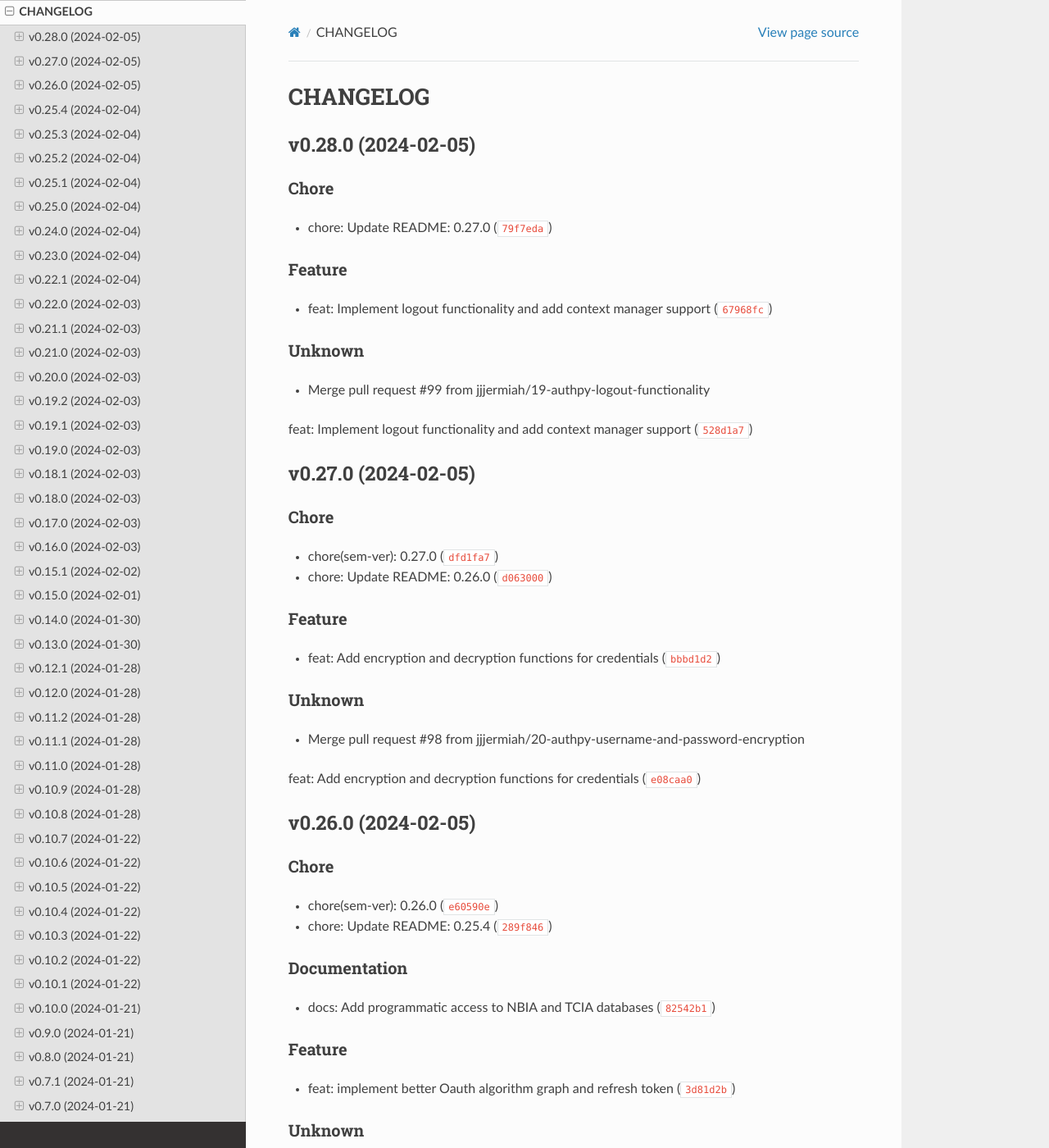
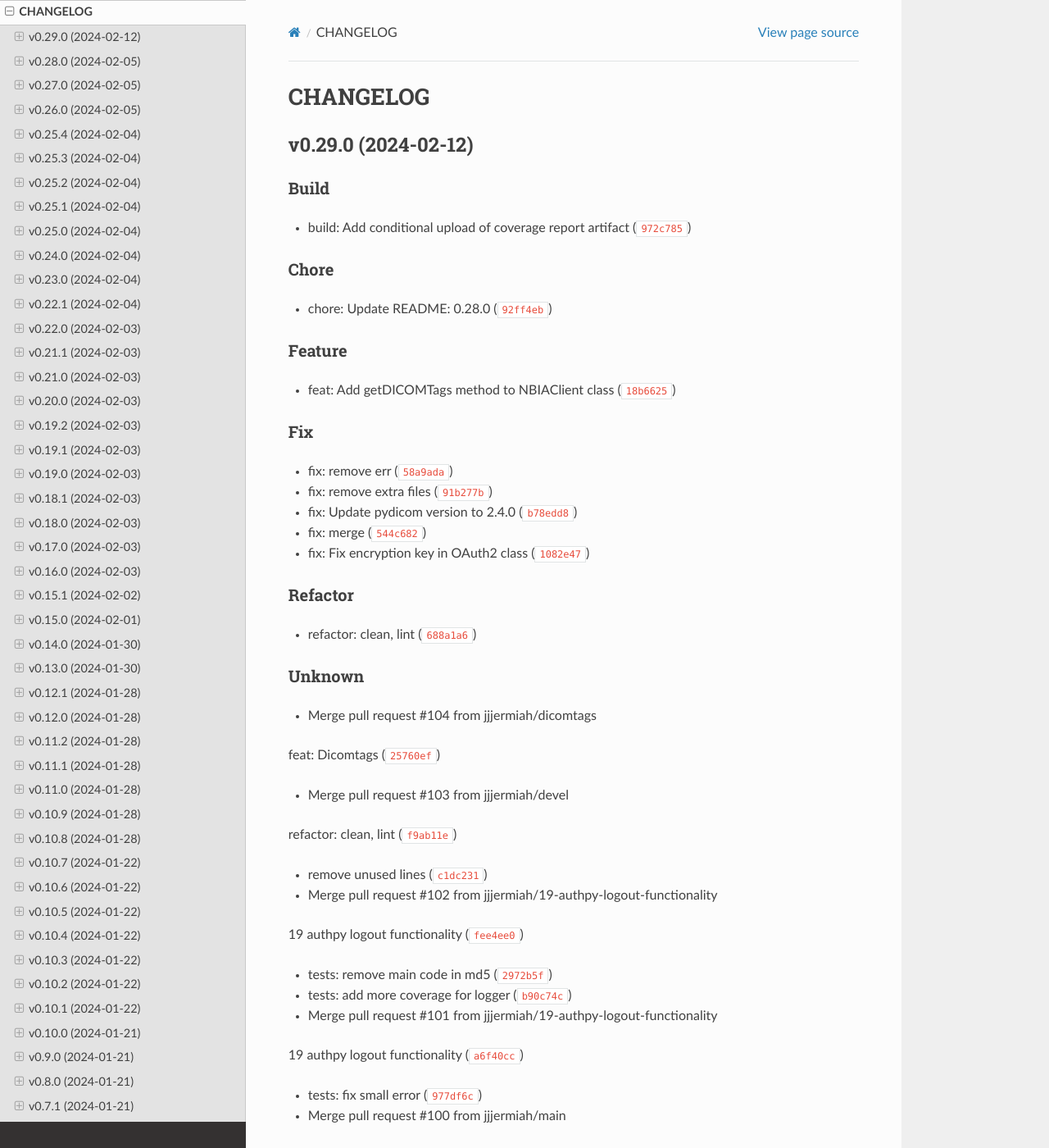
Before and after one commit to jjjermiah/nbia-toolkit, a Sphinx documentation site: the page built from docs/markdowns/CHANGELOG.md, in a window 1280 px wide and 1400 px high. Shown: the whole window at 82% size. Built offline with Sphinx 7.4.7 and the Read the Docs theme 2.0.0, drawn with Linux system fonts in a browser that asks for light colours; pages that are not in the unit, such as notebooks, are missing from menus; some of the changed text lies outside the part shown.

Commit message:
chore(sem-ver): 0.29.0

```diff
--- a/docs/markdowns/CHANGELOG.md
+++ b/docs/markdowns/CHANGELOG.md
@@ -2,9 +2,74 @@
 
 
 
+## v0.29.0 (2024-02-12)
+
+### Build
+
+* build: Add conditional upload of coverage report artifact ([`972c785`](https://github.com/jjjermiah/nbia-toolkit/commit/972c785b9ffef735ab9544819917d0a23b0d909f))
+
+### Chore
+
+* chore: Update README: 0.28.0 ([`92ff4eb`](https://github.com/jjjermiah/nbia-toolkit/commit/92ff4ebe8420bd3f63011424ec3bb44ebe286f4c))
+
+### Feature
+
+* feat: Add getDICOMTags method to NBIAClient class ([`18b6625`](https://github.com/jjjermiah/nbia-toolkit/commit/18b6625df5a1d435aaad37d4d920b5198e0e58d3))
+
+### Fix
+
+* fix: remove err ([`58a9ada`](https://github.com/jjjermiah/nbia-toolkit/commit/58a9ada2bdfc0ec126ff80ce3adff4608562001b))
+
+* fix: remove extra files ([`91b277b`](https://github.com/jjjermiah/nbia-toolkit/commit/91b277ba1a09f491bf8c8943dc4cf6f940f523d0))
+
+* fix: Update pydicom version to 2.4.0 ([`b78edd8`](https://github.com/jjjermiah/nbia-toolkit/commit/b78edd842f230b75d54e11d91a91c9979a2b8380))
+
+* fix: merge ([`544c682`](https://github.com/jjjermiah/nbia-toolkit/commit/544c682d9300aae80def16a22e379602ef5a8370))
+
+* fix: Fix encryption key in OAuth2 class ([`1082e47`](https://github.com/jjjermiah/nbia-toolkit/commit/1082e476f9f00bd4e45df2f9262b344718a83ee6))
+
+### Refactor
+
+* refactor: clean, lint ([`688a1a6`](https://github.com/jjjermiah/nbia-toolkit/commit/688a1a6de485c14a9e20150fc1335635f3221f01))
+
+### Unknown
+
+* Merge pull request #104 from jjjermiah/dicomtags
+
+feat: Dicomtags ([`25760ef`](https://github.com/jjjermiah/nbia-toolkit/commit/25760ef89c94dce23c4bf4ba8e5ba00fabe32c29))
+
+* Merge pull request #103 from jjjermiah/devel
+
+refactor: clean, lint ([`f9ab11e`](https://github.com/jjjermiah/nbia-toolkit/commit/f9ab11e6980cd95b7b661465a0cc4796d8e8df66))
+
+* remove unused lines ([`c1dc231`](https://github.com/jjjermiah/nbia-toolkit/commit/c1dc23113340d358cd201c36f2e1e9b1505644cc))
+
+* Merge pull request #102 from jjjermiah/19-authpy-logout-functionality
+
+19 authpy logout functionality ([`fee4ee0`](https://github.com/jjjermiah/nbia-toolkit/commit/fee4ee0c870a178a459db9e15d8f521456daa170))
+
+* tests: remove main code in md5 ([`2972b5f`](https://github.com/jjjermiah/nbia-toolkit/commit/2972b5fc9b7bb37dea525abeb9a1e8f1748bc072))
+
+* tests: add more coverage for logger ([`b90c74c`](https://github.com/jjjermiah/nbia-toolkit/commit/b90c74c0bd7af5940e72401d17a5e41982466897))
+
+* Merge pull request #101 from jjjermiah/19-authpy-logout-functionality
+
+19 authpy logout functionality ([`a6f40cc`](https://github.com/jjjermiah/nbia-toolkit/commit/a6f40cc506ce035e2a6568e1af546ded37b34677))
+
+* tests: fix small error ([`977df6c`](https://github.com/jjjermiah/nbia-toolkit/commit/977df6c1ae29262f45963cb929d70fb446f5768a))
+
+* Merge pull request #100 from jjjermiah/main
+
+merge ([`d2a6f55`](https://github.com/jjjermiah/nbia-toolkit/commit/d2a6f55cd6df0e98a122f8f94cb6512c8f3da65a))
+
+* tests:  add tests and Update user authentication logic ([`bf4b8d8`](https://github.com/jjjermiah/nbia-toolkit/commit/bf4b8d8737a5621c778c07c52d517a379741139a))
+
+
 ## v0.28.0 (2024-02-05)
 
 ### Chore
+
+* chore(sem-ver): 0.28.0 ([`4f78b7a`](https://github.com/jjjermiah/nbia-toolkit/commit/4f78b7a01e3d58d60ad83b039079198c0181324d))
 
 * chore: Update README: 0.27.0 ([`79f7eda`](https://github.com/jjjermiah/nbia-toolkit/commit/79f7edafff8bf0ada9f0ea14909c9fe45f628a69))
 
--- a/pyproject.toml
+++ b/pyproject.toml
@@ -1,6 +1,6 @@
 [tool.poetry]
 name = "nbiatoolkit"
-version = "0.28.0"
+version = "0.29.0"
 description = "A python package to query the National Biomedical Imaging Archive (NBIA) database."
 authors = ["Jermiah Joseph"]
 license = "MIT"
--- a/setup.py
+++ b/setup.py
@@ -1,6 +1,6 @@
 from setuptools import setup
 
-__version__ = "0.28.0"
+__version__ = "0.29.0"
 
 setup(
     name="nbiatoolkit",
```
Also changed, not shown: 1 other file.
